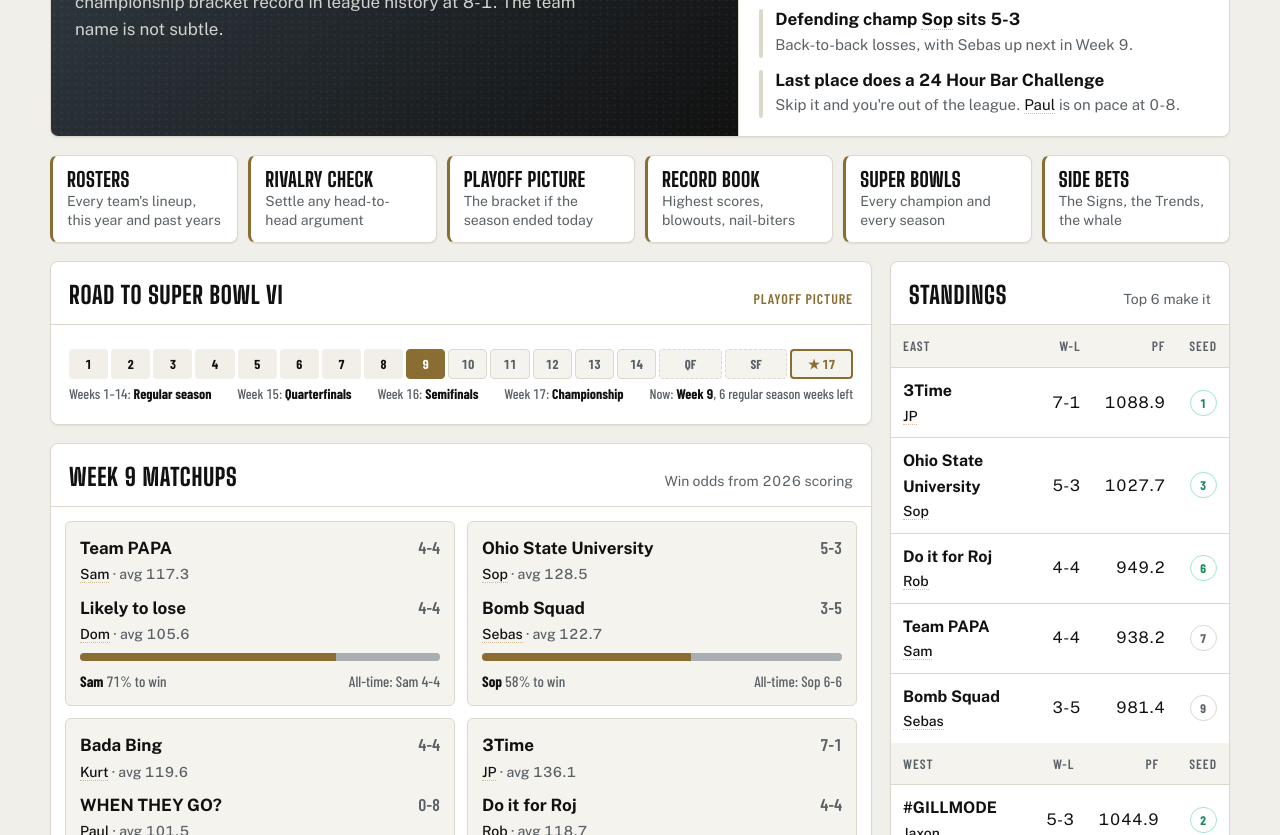
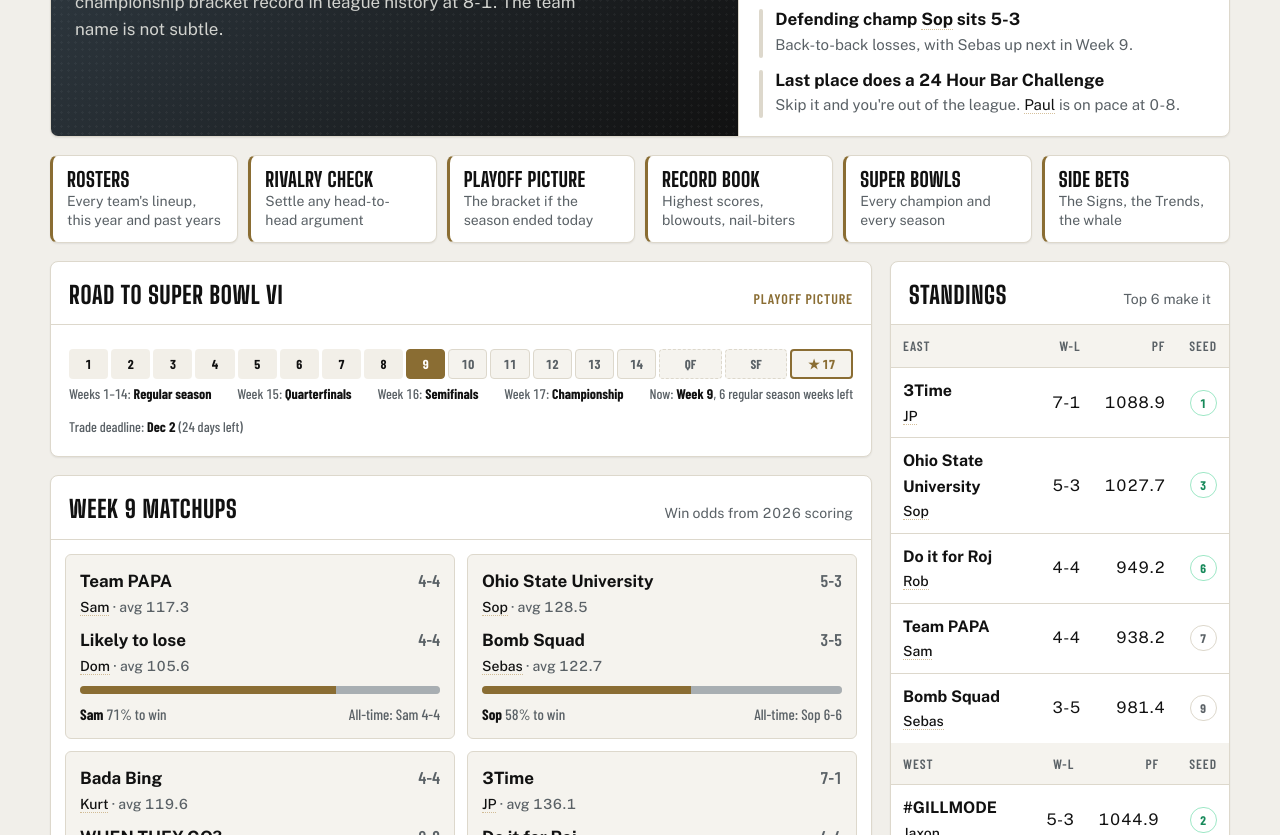
Before and after one commit to woofantasyfootball/woofantasyfootball.github.io, a plain HTML site: page index.html in a window 1280 px wide. Shown: the part 388-1223 px from the top of the page. Drawn offline with nearby package versions, Linux system fonts and the light colour scheme.

Commit message:
Add trade deadline countdown (Dec 2)
Co-Authored-By: Claude Opus 5.5 <noreply@anthropic.com>
Claude-Session: https://claude.ai/code/session_011U9oJvE9bRSrHcicHVAs6N

```diff
--- a/data.js
+++ b/data.js
@@ -69,6 +69,7 @@ const W26 = {
 /* Remaining 2026 schedule: [week, home, away] */
 const SCHEDULE_26 = [[9,"sam","dom"],[9,"sop","sebas"],[9,"kurt","paul"],[9,"jp","rob"],[9,"jaxon","ron"],[10,"sop","kurt"],[10,"jp","sam"],[10,"dom","jaxon"],[10,"rob","sebas"],[10,"paul","ron"],[11,"jp","jaxon"],[11,"sop","rob"],[11,"ron","kurt"],[11,"sam","sebas"],[11,"paul","dom"],[12,"rob","ron"],[12,"sebas","jp"],[12,"jaxon","paul"],[12,"sam","sop"],[12,"kurt","dom"],[13,"sebas","paul"],[13,"rob","sam"],[13,"dom","ron"],[13,"jp","sop"],[13,"kurt","jaxon"],[14,"dom","sop"],[14,"kurt","jp"],[14,"jaxon","rob"],[14,"ron","sebas"],[14,"paul","sam"]];
 const CURRENT_WEEK = 9;
+const TRADE_DEADLINE = "2026-12-02"; /* Wed Dec 2, before Week 13 */
 
 /* From the league history doc */
 const BOWLS = [
--- a/index.html
+++ b/index.html
@@ -851,7 +851,7 @@ function drawTimeline(sel, keySel) {
     h += `<div class="${cls.join(" ")}" title="${title}">${label}</div>`;
   }
   $(sel).innerHTML = h;
-  $(keySel).innerHTML = `<span>Weeks 1&ndash;14: <b>Regular season</b></span><span>Week 15: <b>Quarterfinals</b></span><span>Week 16: <b>Semifinals</b></span><span>Week 17: <b>Championship</b></span><span>Now: <b>Week ${CURRENT_WEEK}</b>, ${14 - CURRENT_WEEK + 1} regular season weeks left</span>`;
+  $(keySel).innerHTML = `<span>Weeks 1&ndash;14: <b>Regular season</b></span><span>Week 15: <b>Quarterfinals</b></span><span>Week 16: <b>Semifinals</b></span><span>Week 17: <b>Championship</b></span><span>Now: <b>Week ${CURRENT_WEEK}</b>, ${14 - CURRENT_WEEK + 1} regular season weeks left</span><span>Trade deadline: <b>Dec 2</b> (${deadlineTxt().short === "Passed" ? "passed" : deadlineTxt().short === "Today" ? "today" : deadlineTxt().short + " left"})</span>`;
 }
 
 /* ===================== playoffs ===================== */
@@ -952,6 +952,14 @@ function renderPlayoffs() {
 }
 
 /* ===================== ticker ===================== */
+/* trade deadline countdown, computed live from today's date */
+function deadlineTxt() {
+  const end = new Date(TRADE_DEADLINE + "T23:59:59"), now = new Date();
+  const days = Math.ceil((end - now) / 86400000);
+  if (days < 0) return { short: "Passed", long: "The trade deadline (Dec 2) has passed. Rosters are what they are." };
+  if (days === 0) return { short: "Today", long: "Trade deadline is <b>TODAY</b>. Get your offers in." };
+  return { short: `${days} day${days === 1 ? "" : "s"}`, long: `Trade deadline is <b>Wed, Dec 2</b>. ${days} day${days === 1 ? "" : "s"} to make a deal.` };
+}
 (function crawl() {
   const items = [];
   const lastWk = W26.sop.length, seen = new Set();
@@ -959,6 +967,7 @@ function renderPlayoffs() {
     const [w, wp, l, lp] = g[1] > g[3] ? [m, g[1], g[2], g[3]] : [g[2], g[3], m, g[1]];
     items.push(`<span class="crawl-item"><i>WK ${lastWk} FINAL</i><b>${esc(team26(w)[1].trim())} ${f2(wp)}</b>, ${esc(team26(l)[1].trim())} ${f2(lp)}</span>`); });
   SCHEDULE_26.filter((g) => g[0] === CURRENT_WEEK).forEach((g) => items.push(`<span class="crawl-item"><i>WK ${CURRENT_WEEK}</i>${esc(N(g[1]))} (${team26(g[1])[2]}-${team26(g[1])[3]}) vs ${esc(N(g[2]))} (${team26(g[2])[2]}-${team26(g[2])[3]})</span>`));
+  items.push(`<span class="crawl-item"><i>TRADE DEADLINE</i>${deadlineTxt().long}</span>`);
   items.push(`<span class="crawl-item"><i>ROAD TO SUPER BOWL VI</i>${14 - CURRENT_WEEK + 1} regular season weeks left. Top 6 make it, Super Bowl VI is Week 17</span>`);
   const t = signsTally();
   items.push(`<span class="crawl-item"><i>THE SIGNS</i><b>${t.w}-${t.l}</b>, ${t.units >= 0 ? "+" : ""}${t.units.toFixed(2)} units on the year</span>`);
```
